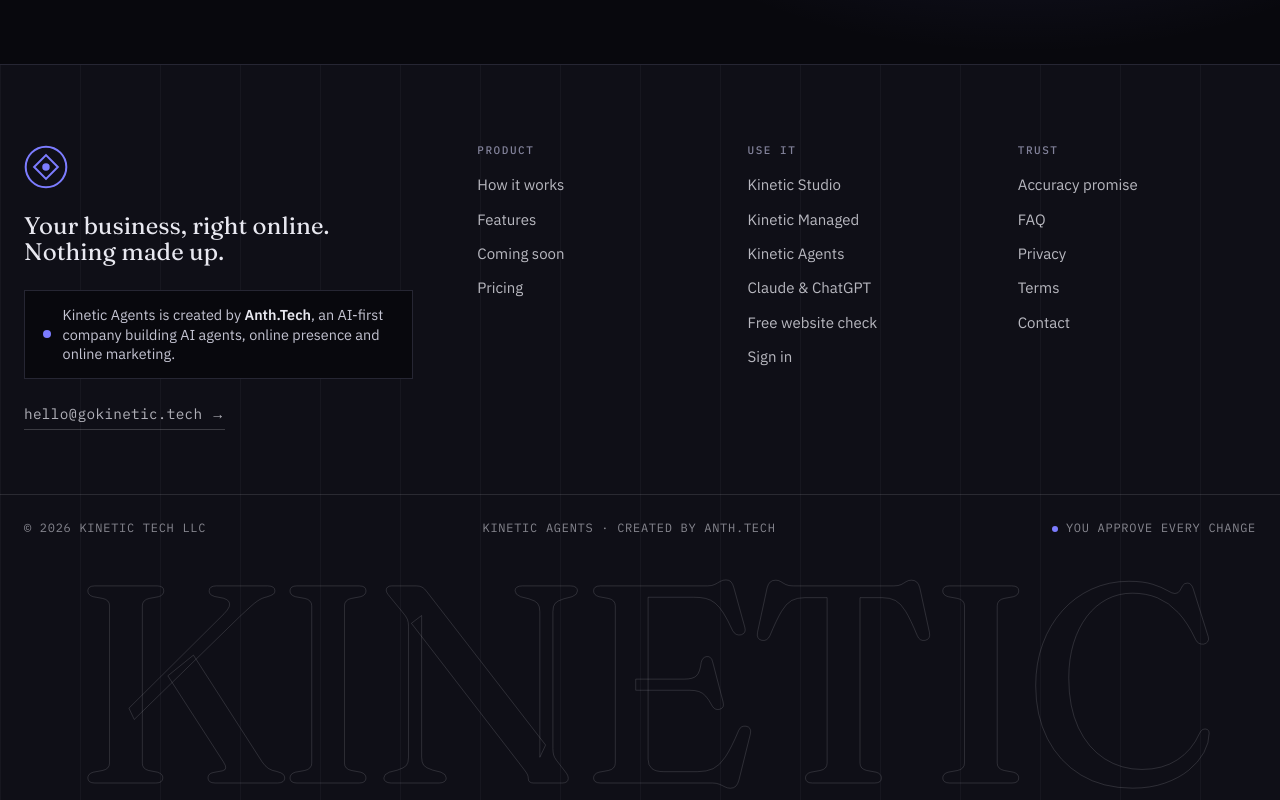
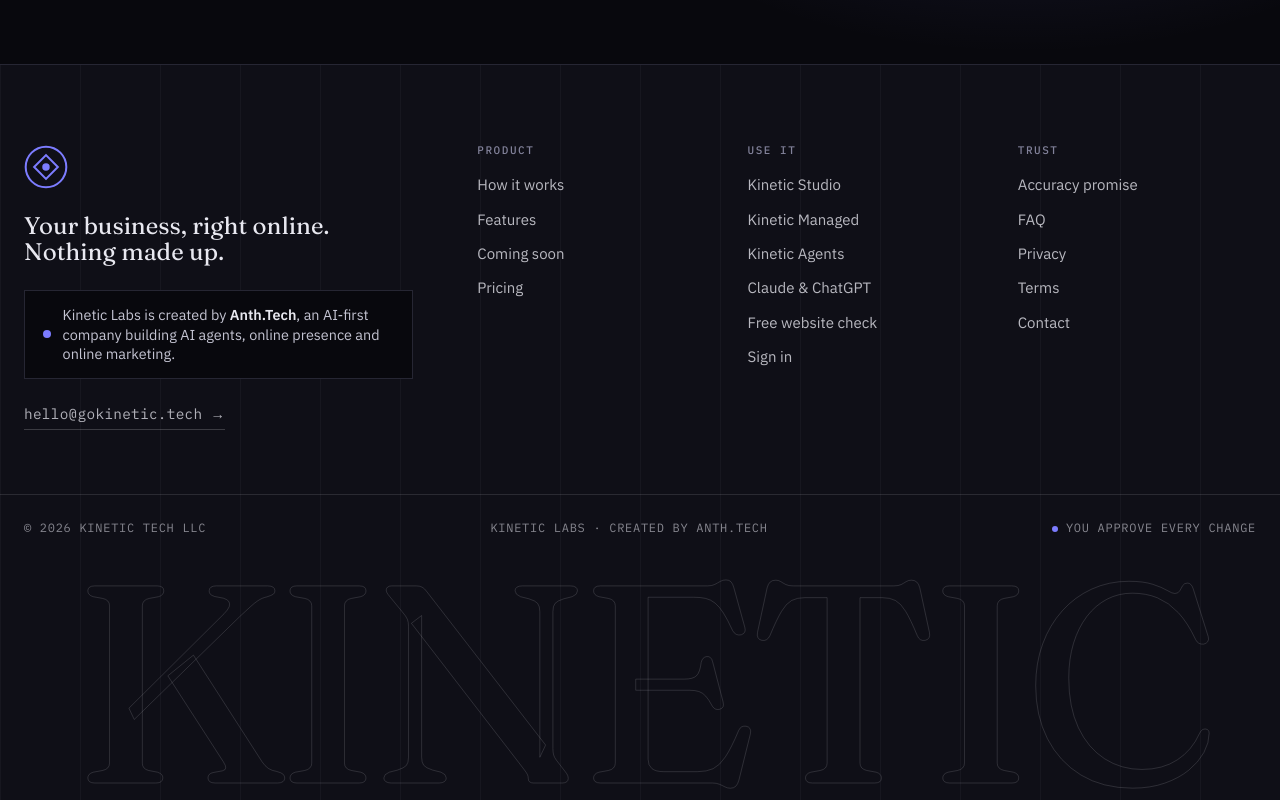
Before and after one commit to 0xdownlink/kinetic-marketing-website, a Next.js app: page / in a window 1280 px wide. Shown: the part 7519-8319 px from the top of the page. Built offline with nearby package versions, Linux system fonts and the light colour scheme.

Commit message:
Update footer branding to Kinetic Labs

```diff
--- a/src/components/Footer.tsx
+++ b/src/components/Footer.tsx
@@ -19,7 +19,7 @@ export default function Footer() {
           <Link
             href="/"
             className={styles.mark}
-            aria-label="Kinetic Agents home"
+            aria-label="Kinetic Labs home"
           >
             <Mark size={44} />
           </Link>
@@ -30,7 +30,7 @@ export default function Footer() {
           <div className={styles.credit}>
             <span className={styles.creditDot} aria-hidden="true" />
             <p>
-              Kinetic Agents is created by <strong>{COMPANY}</strong>, an
+              Kinetic Labs is created by <strong>{COMPANY}</strong>, an
               AI-first company building AI agents, online presence and online
               marketing.
             </p>
@@ -64,7 +64,7 @@ export default function Footer() {
           <p>
             © {year} {LEGAL_ENTITY}
           </p>
-          <p className={styles.entity}>Kinetic Agents · Created by {COMPANY}</p>
+          <p className={styles.entity}>Kinetic Labs · Created by {COMPANY}</p>
           <p className={styles.made}>
             <span className={styles.indicator} aria-hidden="true" /> You approve
             every change
```
